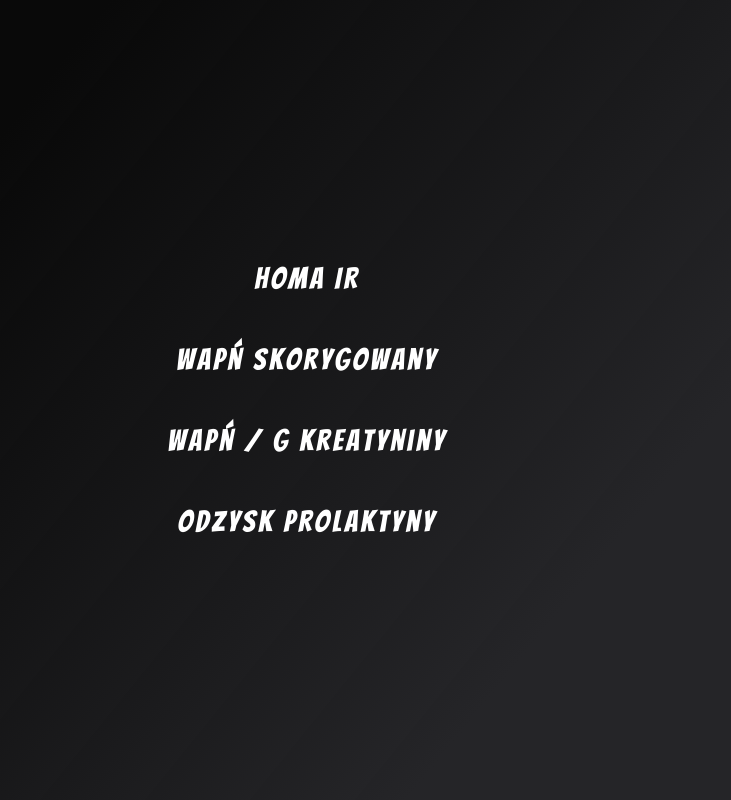
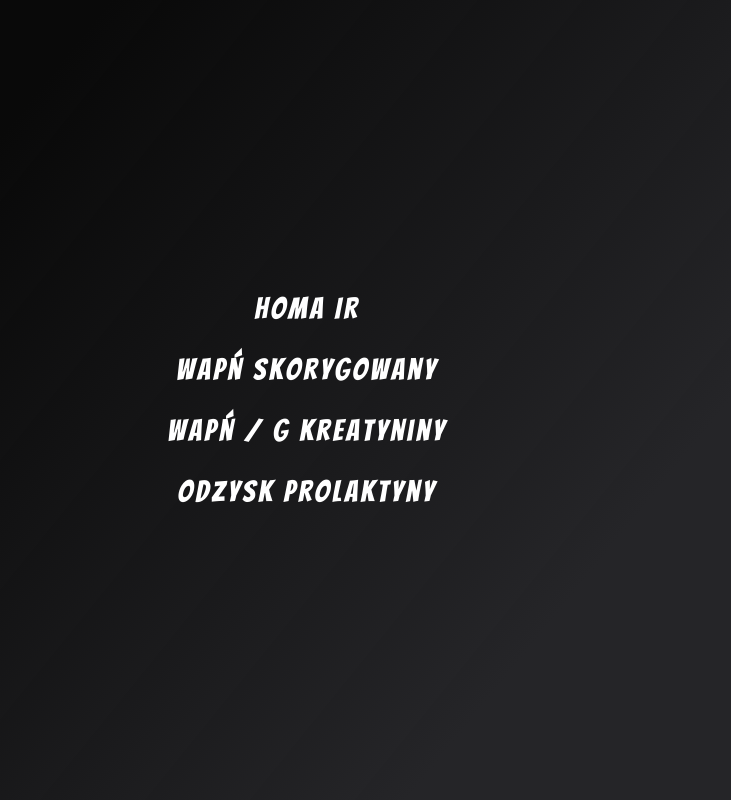
Before and after one commit to covalt1985/labcalc, a React (Create React App) app: page / in a window 1280 px wide. Shown: the whole page, without its empty margins (333-1064 px from the left). Built offline with nearby package versions, Linux system fonts and the light colour scheme.

Commit message:
add input wiht transitions

```diff
--- a/src/App.js
+++ b/src/App.js
@@ -29,18 +29,20 @@ class App extends Component {
     const isClicked = this.state.isClicked;
     return (
       <div>
-        {!isClicked && (
         <Menu
           menuItems={[...this.props.tests]}
           clickedItem={this.renderMenuItem}
+          isClicked={isClicked}
         />
-        )}
-        {isClicked && (
+        {/*  {isClicked && (
+          <>
             <Menu
+              isClicked={isClicked}
+              showStyle={'show'}
               menuItems={[...this.state.item]}
-            clickedItem={this.renderMenuItem}
             />
-        )}
+          </>
+        )} */}
       </div>
     );
   }
--- a/src/Components/Menu/index.js
+++ b/src/Components/Menu/index.js
@@ -9,6 +9,11 @@ class Menu extends Component {
   }
 
   handleClick(e) {
+    if (this.props.isClicked) return;
+    const lis = document.querySelectorAll('li');
+    lis.forEach(li =>
+      li !== e.target ? li.classList.add('goodbye') : li.classList.add('hello')
+    );
     this.props.clickedItem(e.target.innerText);
   }
 
@@ -18,9 +23,15 @@ class Menu extends Component {
         <ul className="menu">
           {this.props.menuItems.map(item => {
             return (
-              <li key={item} onClick={this.handleClick}>
-                {item}
-              </li>
+              <div>
+                <li
+                  className={this.props.showStyle}
+                  key={item}
+                  onClick={this.handleClick}>
+                  {item}
+                </li>
+                <input type="number" />
+              </div>
             );
           })}
         </ul>
--- a/src/Components/Menu/style.css
+++ b/src/Components/Menu/style.css
@@ -17,7 +17,7 @@
 }
 
 .wrapper ul {
-  position: absolute;
+  position: relative;
   display: flex;
   flex-direction: column;
   align-items: center;
@@ -30,8 +30,7 @@
 }
 
 .wrapper ul li {
-  margin: 20px;
-  transition: all 0.3s ease-out;
+  margin: 10px;
   color: var(--white);
   text-decoration: none;
   font-size: 30px;
@@ -56,7 +55,10 @@
   top: 0;
   border-radius: 50px;
   transform: scaleY(0);
-  transition: transform 0.3s ease;
+  transition: all 0.3s ease;
+  transition-property: transform, height;
+  transition-duration: 0.5s, 1s;
+  transition-delay: 0s, 1s;
   z-index: -1;
 }
 
@@ -67,3 +69,45 @@
 .wrapper ul li:hover {
   color: blue;
 }
+
+.wrapper ul li.goodbye {
+  transform: scale(0);
+  margin: 0;
+  padding: 0;
+  overflow: hidden;
+  height: 0;
+}
+
+.wrapper ul li.hello {
+  pointer-events: none;
+  margin: 0;
+  line-height: 2;
+}
+
+.show {
+  animation: show 300ms ease-out;
+  pointer-events: none;
+}
+
+ul input {
+  border: none;
+  outline: none;
+  transition: all 0.5s ease 500ms;
+  height: 0;
+  position: absolute;
+  left: 50%;
+  transform: translate(-50%);
+}
+
+.hello + input {
+  height: 20px;
+}
+
+@keyframes show {
+  0% {
+    transform: scaleY(0);
+  }
+  100% {
+    transform: scaleY(1);
+  }
+}
```
Lines whose indentation alone changed are shown as unchanged.
